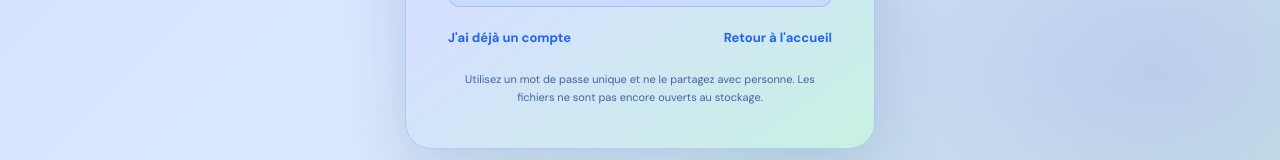
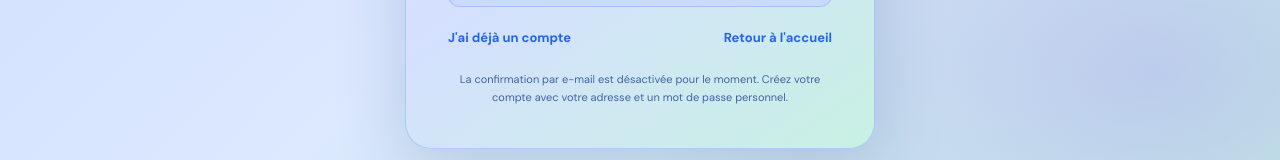
Before and after one commit to jemoresjemor9-collab/MEMOVYA, a Next.js app: page /signup in a window 1280 px wide. Shown: the part 701-861 px from the top of the page. Built offline with nearby package versions, Linux system fonts and the light colour scheme; no server answers.

Commit message:
Clarify account creation without email confirmation

```diff
--- a/app/signup/page.tsx
+++ b/app/signup/page.tsx
@@ -21,7 +21,7 @@ export default function SignupPage() {
           <Link href="/login">J'ai déjà un compte</Link>
           <Link href="/">Retour à l'accueil</Link>
         </div>
-        <p className="auth-note">Utilisez un mot de passe unique et ne le partagez avec personne. Les fichiers ne sont pas encore ouverts au stockage.</p>
+        <p className="auth-note">La confirmation par e-mail est désactivée pour le moment. Créez votre compte avec votre adresse et un mot de passe personnel.</p>
       </section>
     </main>
   );
```
